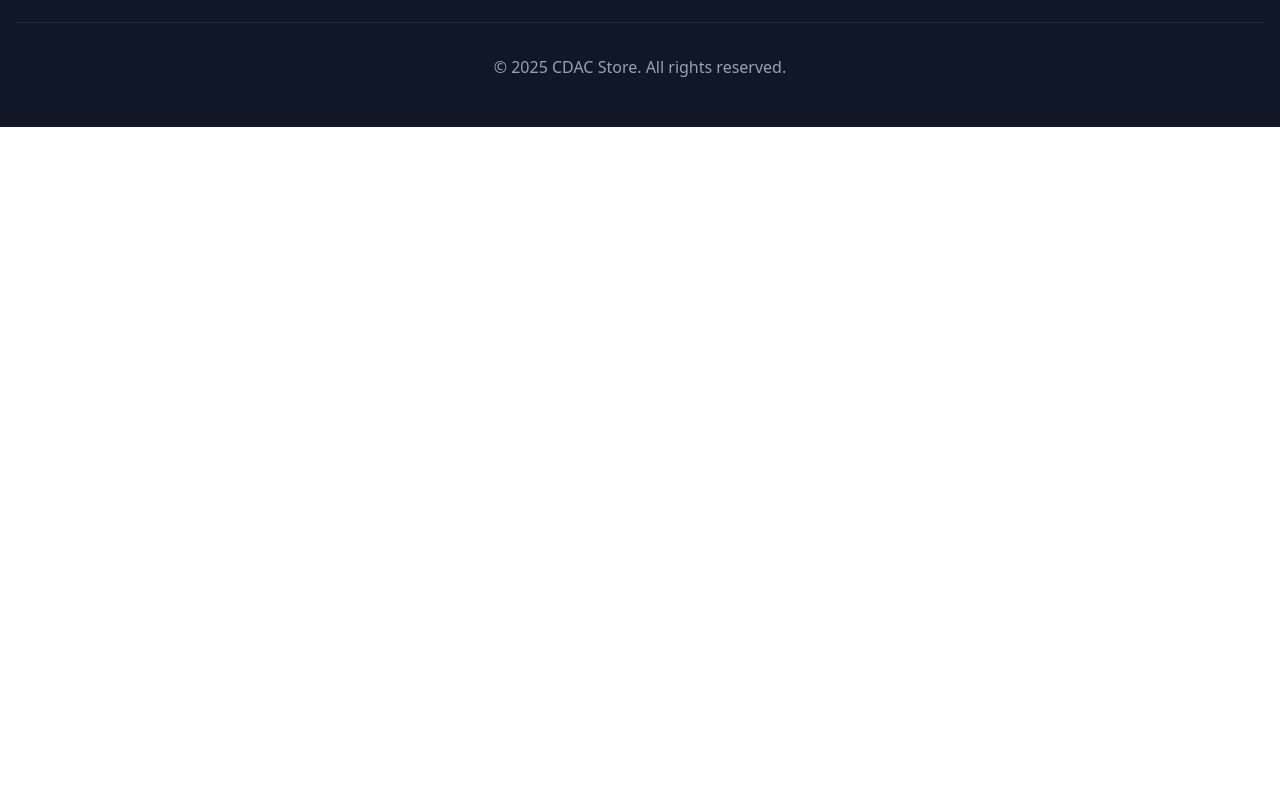
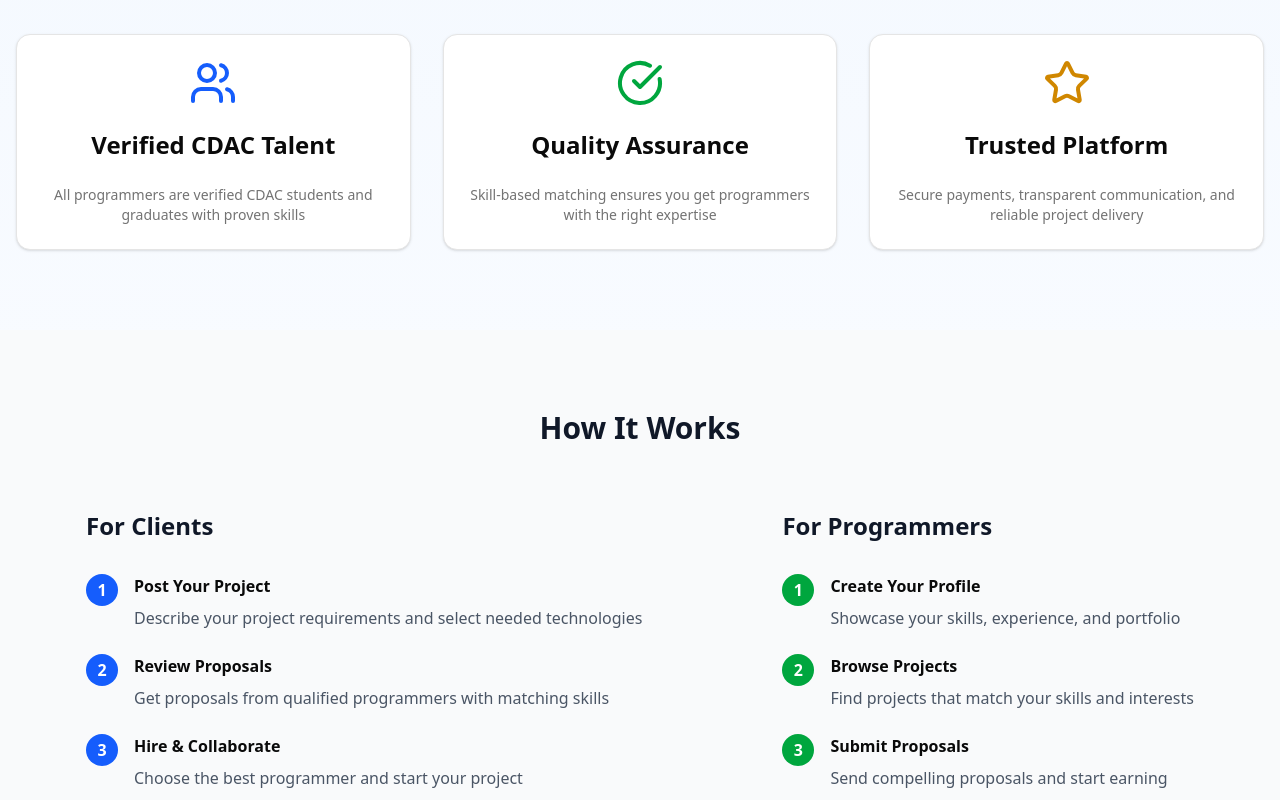
Before and after one commit to rajkothari4776/CDAC-Store, a React (Vite) app in the folder my-react-app/: page / in a window 1280 px wide. Shown: the part 760-1560 px from the top of the page. Before the commit the page ends 887 px from the top, so only its background shows below. Built offline with nearby package versions, Linux system fonts and the light colour scheme.

Commit message:
add signup and UI components

```diff
--- a/my-react-app/src/App.tsx
+++ b/my-react-app/src/App.tsx
@@ -3,6 +3,10 @@
 // import viteLogo from '/vite.svg'
 import './App.css'
 import Dashboard from "./pages/Dashboard";
+import {Route, Routes } from 'react-router-dom'
+import SignUp from "@/pages/SignUp.tsx";
+// import SignUp from "@/pages/SignUp.tsx";
+// import {LogIn} from "lucide-react";
 // import Registration from "./auth/Registration.tsx";
 // import {Dashboard} from "/pages/Dashboard.tsx";
 
@@ -11,8 +15,20 @@ function App() {
 
   return (
     <>
-      {/*<Registration/>*/}
-        <Dashboard/>
+        <Routes>
+            <Route
+            path = '/'
+            element = {<Dashboard/>}
+            />
+            <Route
+                path = '/signup'
+                element = {<SignUp/>}
+            />
+            {/*<Route*/}
+            {/*    path = '/login'*/}
+            {/*    element = {<LogIn/>}*/}
+            {/*/>*/}
+        </Routes>
     </>
   )
 }
--- a/my-react-app/src/components/common/Navbar.tsx
+++ b/my-react-app/src/components/common/Navbar.tsx
@@ -1,4 +1,4 @@
-// import React from "react"
+import React from "react"
 import {Link} from "react-router-dom";
 import { Button } from "@/components/ui/button"
 import { Code2 } from "lucide-react"
--- /dev/null
+++ b/my-react-app/src/components/ui/input.tsx
@@ -0,0 +1,21 @@
+import * as React from "react"
+
+import { cn } from "@/lib/utils"
+
+function Input({ className, type, ...props }: React.ComponentProps<"input">) {
+  return (
+    <input
+      type={type}
+      data-slot="input"
+      className={cn(
+        "file:text-foreground placeholder:text-muted-foreground selection:bg-primary selection:text-primary-foreground dark:bg-input/30 border-input flex h-9 w-full min-w-0 rounded-md border bg-transparent px-3 py-1 text-base shadow-xs transition-[color,box-shadow] outline-none file:inline-flex file:h-7 file:border-0 file:bg-transparent file:text-sm file:font-medium disabled:pointer-events-none disabled:cursor-not-allowed disabled:opacity-50 md:text-sm",
+        "focus-visible:border-ring focus-visible:ring-ring/50 focus-visible:ring-[3px]",
+        "aria-invalid:ring-destructive/20 dark:aria-invalid:ring-destructive/40 aria-invalid:border-destructive",
+        className
+      )}
+      {...props}
+    />
+  )
+}
+
+export { Input }
--- a/my-react-app/src/pages/Dashboard.tsx
+++ b/my-react-app/src/pages/Dashboard.tsx
@@ -5,13 +5,14 @@ import {Footer} from "@/components/common/Footer.tsx";
 import {Badge} from "@/components/ui/badge.tsx";
 import {Button} from "@/components/ui/button.tsx";
 import {Link} from "react-router-dom";
-import {Briefcase, Code} from "lucide-react";
+import {Briefcase, CheckCircle, Code, Star, Users} from "lucide-react";
+import {Card, CardContent, CardDescription, CardHeader, CardTitle} from "@/components/ui/card.tsx";
 
 function Dashboard() {
     return (
         <div className={"min-h-screen bg-gradient-to-b from-blue-50 to-white"}>
             <Navbar/>
-            {/*<h1>Hi this </h1>*/}
+            {/*upper portion*/}
             <section className="container mx-auto px-4 py-20">
                 <div className="text-center max-w-4xl mx-auto">
                     <Badge variant="secondary" className="mb-4">
@@ -40,6 +41,135 @@ function Dashboard() {
                     </div>
                 </div>
             </section>
+            {/*why choose CDAC store*/}
+            <section className="py-20">
+                <div className="container mx-auto px-4">
+                    <div className="text-center mb-16">
+                        <h2 className="text-3xl font-bold text-gray-900 mb-4">Why Choose CDAC Store?</h2>
+                        <p className="text-xl text-gray-600 max-w-2xl mx-auto">
+                            We connect businesses with certified CDAC programmers for quality results
+                        </p>
+                    </div>
+
+                    <div className="grid grid-cols-1 md:grid-cols-3 gap-8">
+                        <Card className="text-center">
+                            <CardHeader>
+                                <Users className="h-12 w-12 text-blue-600 mx-auto mb-4" />
+                                <CardTitle className={"text-2xl"}>Verified CDAC Talent</CardTitle>
+                            </CardHeader>
+                            <CardContent>
+                                <CardDescription>
+                                    All programmers are verified CDAC students and graduates with proven skills
+                                </CardDescription>
+                            </CardContent>
+                        </Card>
+
+                        <Card className="text-center">
+                            <CardHeader>
+                                <CheckCircle className="h-12 w-12 text-green-600 mx-auto mb-4" />
+                                <CardTitle className={"text-2xl"}>Quality Assurance</CardTitle>
+                            </CardHeader>
+                            <CardContent>
+                                <CardDescription>
+                                    Skill-based matching ensures you get programmers with the right expertise
+                                </CardDescription>
+                            </CardContent>
+                        </Card>
+
+                        <Card className="text-center">
+                            <CardHeader>
+                                <Star className="h-12 w-12 text-yellow-600 mx-auto mb-4" />
+                                <CardTitle className={"text-2xl"}>Trusted Platform</CardTitle>
+                            </CardHeader>
+                            <CardContent>
+                                <CardDescription>
+                                    Secure payments, transparent communication, and reliable project delivery
+                                </CardDescription>
+                            </CardContent>
+                        </Card>
+                    </div>
+                </div>
+            </section>
+
+            {/* How It Works */}
+            <section className="bg-gray-50 py-20">
+                <div className="container mx-auto px-4">
+                    <div className="text-center mb-16">
+                        <h2 className="text-3xl font-bold text-gray-900 mb-4">How It Works</h2>
+                    </div>
+
+                    <div className=" flex justify-around">
+                        {/* For Clients */}
+                        <div className={""}>
+                            <h3 className="text-2xl font-bold text-gray-900 mb-8 text-left">For Clients</h3>
+                            <div className="space-y-6">
+                                <div className="flex items-start gap-4">
+                                    <div className="bg-blue-600 text-white rounded-full w-8 h-8 flex items-center justify-center font-bold">
+                                        1
+                                    </div>
+                                    <div>
+                                        <h4 className="font-semibold mb-2">Post Your Project</h4>
+                                        <p className="text-gray-600">Describe your project requirements and select needed technologies</p>
+                                    </div>
+                                </div>
+                                <div className="flex items-start gap-4">
+                                    <div className="bg-blue-600 text-white rounded-full w-8 h-8 flex items-center justify-center font-bold">
+                                        2
+                                    </div>
+                                    <div>
+                                        <h4 className="font-semibold mb-2">Review Proposals</h4>
+                                        <p className="text-gray-600">Get proposals from qualified programmers with matching skills</p>
+                                    </div>
+                                </div>
+                                <div className="flex items-start gap-4">
+                                    <div className="bg-blue-600 text-white rounded-full w-8 h-8 flex items-center justify-center font-bold">
+                                        3
+                                    </div>
+                                    <div>
+                                        <h4 className="font-semibold mb-2">Hire & Collaborate</h4>
+                                        <p className="text-gray-600">Choose the best programmer and start your project</p>
+                                    </div>
+                                </div>
+                            </div>
+                        </div>
+
+                        {/* For Programmers */}
+                        <div className={""}>
+                            <h3 className="text-2xl font-bold text-gray-900 mb-8 text-left">For Programmers</h3>
+                            <div className="space-y-6">
+                                <div className="flex items-start gap-4">
+                                    <div className="bg-green-600 text-white rounded-full w-8 h-8 flex items-center justify-center font-bold">
+                                        1
+                                    </div>
+                                    <div>
+                                        <h4 className="font-semibold mb-2">Create Your Profile</h4>
+                                        <p className="text-gray-600">Showcase your skills, experience, and portfolio</p>
+                                    </div>
+                                </div>
+                                <div className="flex items-start gap-4">
+                                    <div className="bg-green-600 text-white rounded-full w-8 h-8 flex items-center justify-center font-bold">
+                                        2
+                                    </div>
+                                    <div>
+                                        <h4 className="font-semibold mb-2">Browse Projects</h4>
+                                        <p className="text-gray-600">Find projects that match your skills and interests</p>
+                                    </div>
+                                </div>
+                                <div className="flex items-start gap-4">
+                                    <div className="bg-green-600 text-white rounded-full w-8 h-8 flex items-center justify-center font-bold">
+                                        3
+                                    </div>
+                                    <div>
+                                        <h4 className="font-semibold mb-2">Submit Proposals</h4>
+                                        <p className="text-gray-600">Send compelling proposals and start earning</p>
+                                    </div>
+                                </div>
+                            </div>
+                        </div>
+                    </div>
+                </div>
+            </section>
+
             <Footer/>
         </div>
     )
--- /dev/null
+++ b/my-react-app/src/pages/SignUp.tsx
@@ -0,0 +1,17 @@
+// import React from "react"
+import {Link, useNavigate} from "react-router-dom";
+
+
+function SignUp(){
+    const navigate= useNavigate();
+
+    const onBack = ():void => {
+        navigate(-1);
+    }
+    return (
+        <div>
+
+        </div>
+    )
+}
+export default SignUp;
```
